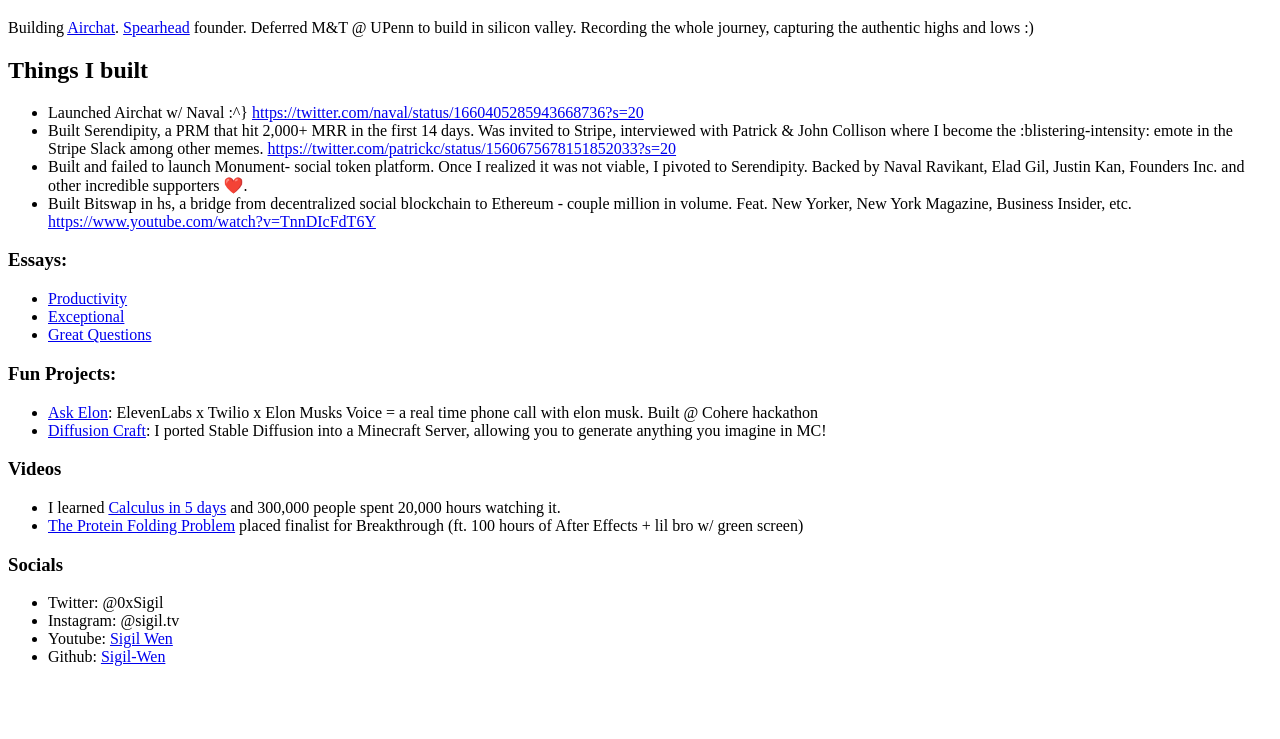
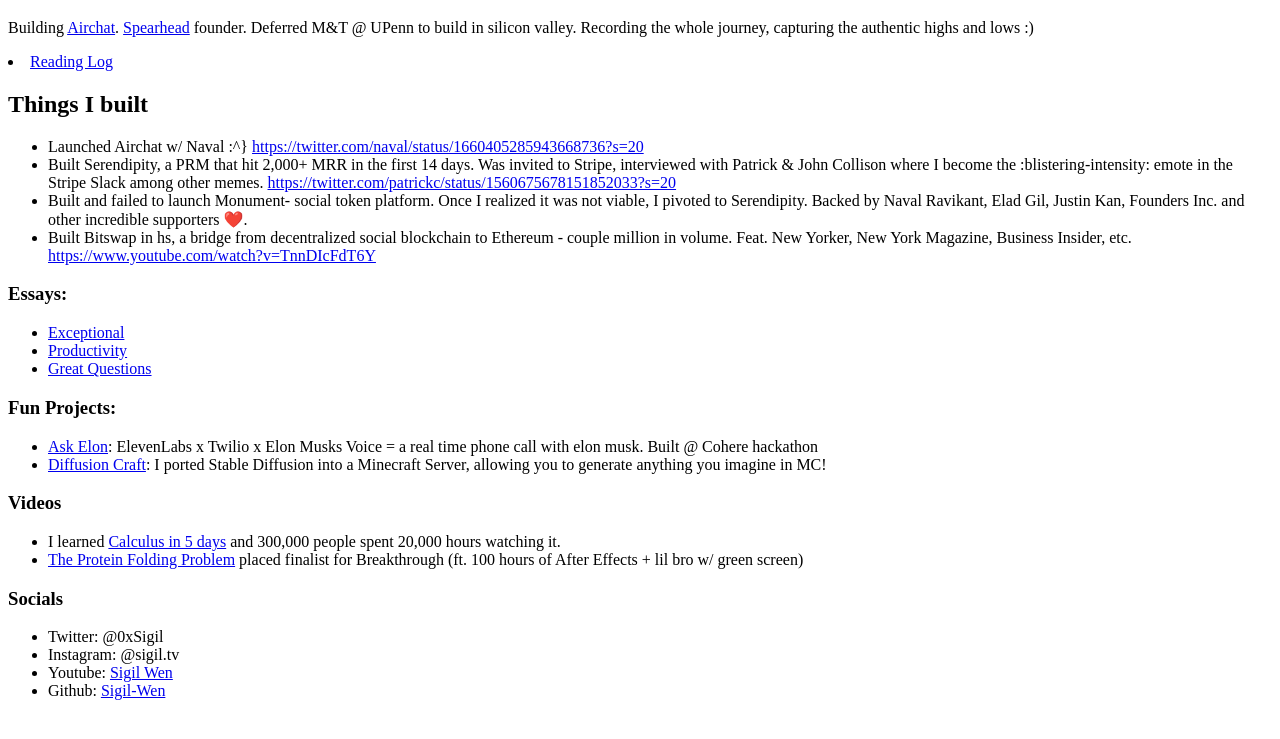
Before and after one commit to Sigil-Wen/sigilwen.ca, a plain HTML site: page index.html in a window 1280 px wide. Shown: the part 61-800 px from the top of the page. Drawn offline with Linux system fonts and the light colour scheme.

Commit message:
Adding reading log
prioritizing exceptional :D

```diff
--- a/index.html
+++ b/index.html
@@ -4,6 +4,9 @@
 </head>
 <h1>Sigil Wen</h1>
 <p>Building <a href="https://getairchat.com/" target="_blank">Airchat</a>. <a href="https://spearhead.co/">Spearhead</a> founder. Deferred M&T @ UPenn to build in silicon valley. Recording the whole journey, capturing the authentic highs and lows :) </p>
+<li><a href="/reading.html">Reading Log</a></li>
+
+
 
 <h2>Things I built</h2>
 <ul>
@@ -15,8 +18,8 @@
 
 <h3>Essays:</h3>
 <ul>
+  <li><a href="/exceptional.html">Exceptional</a></li>
   <li><a href="/productivity.html">Productivity</a></li>
-  <li><a href="/exceptional.html">Exceptional</a></li>
   <li><a href="/questions.html">Great Questions</a></li>
 </ul>
 
```
